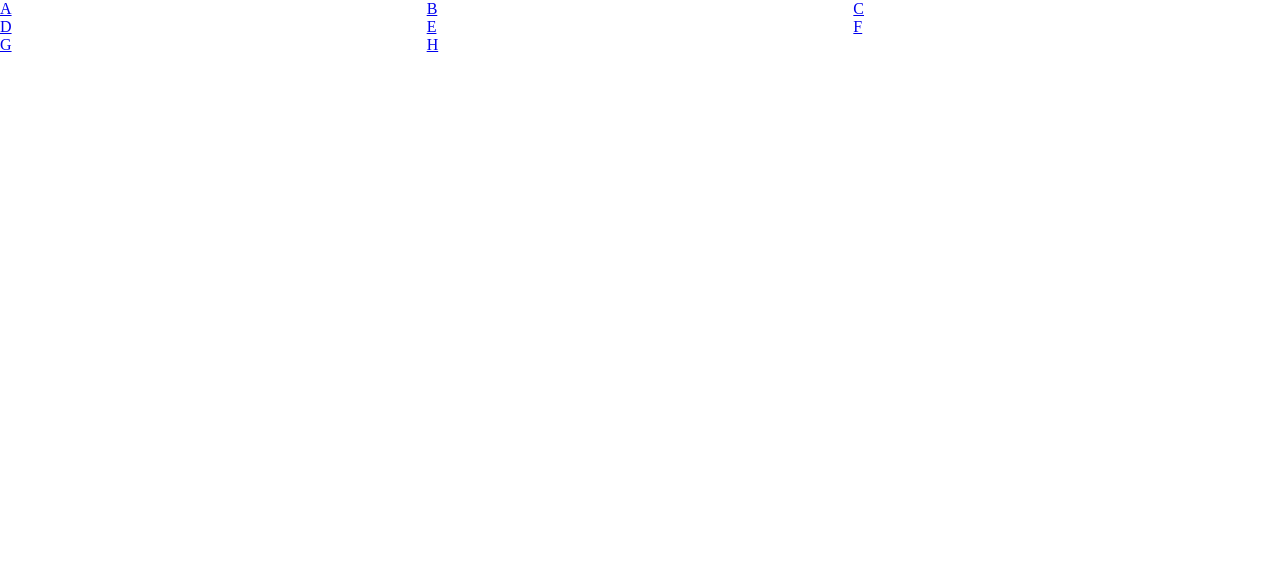
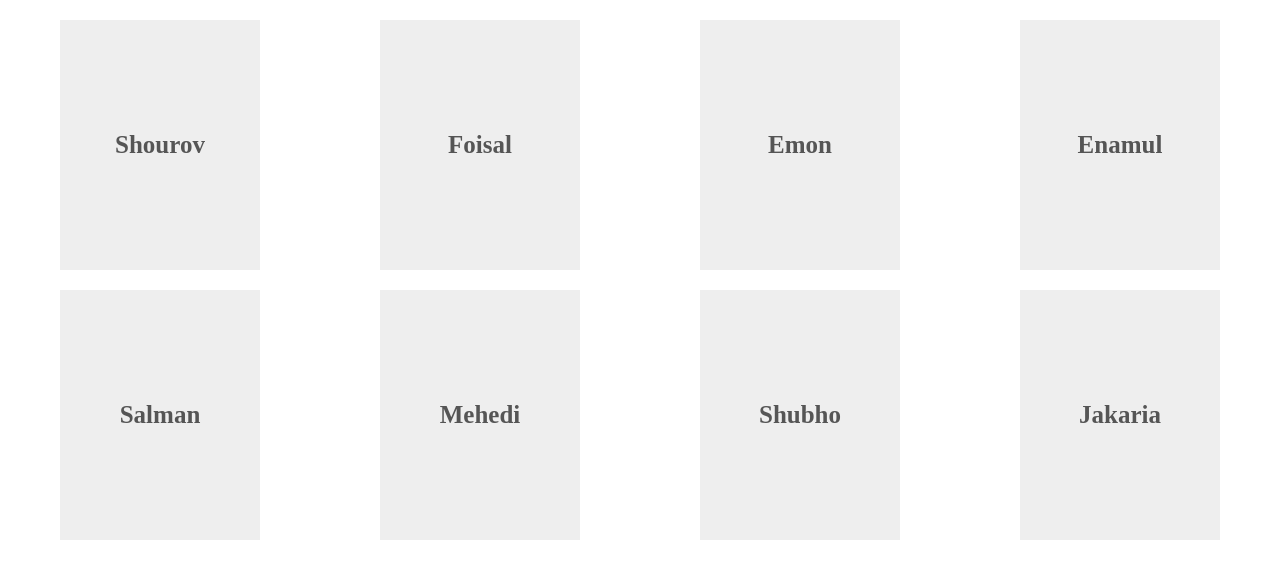
Before and after one commit to shourovfoisal/angularJS_table, a plain HTML site: page index.html in a window 1280 px wide. Drawn offline with nearby package versions, Linux system fonts and the light colour scheme.

Commit message:
Some style improvements

```diff
--- a/home.css
+++ b/home.css
@@ -6,6 +6,30 @@
 }
 
 #gridParent {
+    margin-top: 20px;
     display: grid;
-    grid-template-columns: repeat(4, 1fr);
+    row-gap: 20px;
+    justify-items: center;
 }
+
+.gridItem {
+    width: 200px;
+    height: 250px;
+    background: #eee;
+    font-weight: 700;
+
+    display: flex;
+    justify-content: center;
+    align-items: center;
+}
+
+.gridItem:hover {
+    background: #ccc;
+}
+
+.gridItem>a {
+    text-decoration: none;
+    color: #555;
+    display: block;
+    font-size: 25px;
+}
--- a/index.html
+++ b/index.html
@@ -40,42 +40,42 @@ app.controller('myCtrl', function($scope) {
 
   const arr = [
     {
-        name: "A",
+        name: "Shourov",
         url: "https://www.google.com"
     },
     {
-        name: "B",
+        name: "Foisal",
         url: "https://www.google.com"
     },
     {
-        name: "C",
+        name: "Emon",
         url: "https://www.google.com"
     },
     {
-        name: "D",
+        name: "Enamul",
         url: "https://www.google.com"
     },
     {
-        name: "E",
+        name: "Salman",
         url: "https://www.google.com"
     },
     {
-        name: "F",
+        name: "Mehedi",
         url: "https://www.google.com"
     },
     {
-        name: "G",
+        name: "Shubho",
         url: "https://www.google.com"
     },
     {
-        name: "H",
+        name: "Jakaria",
         url: "https://www.google.com"
     },
   ]
 
   let gridParent = document.getElementById('gridParent');
 
-  let rows = 3;
+  let rows = 2;
   let arrLen = arr.length;
   let perRowElem = Math.ceil(arrLen/rows);
 
```
